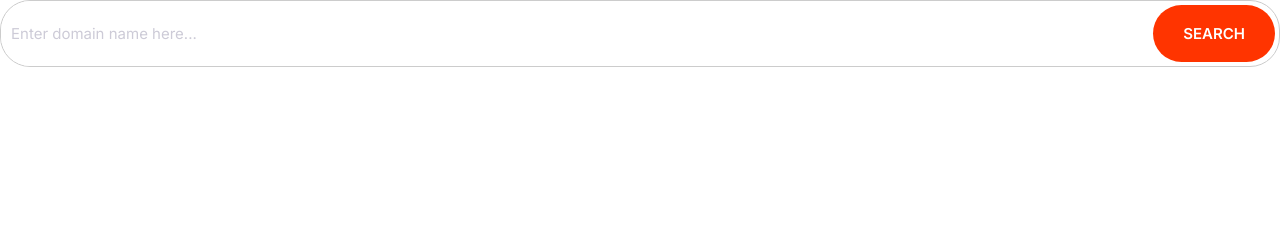
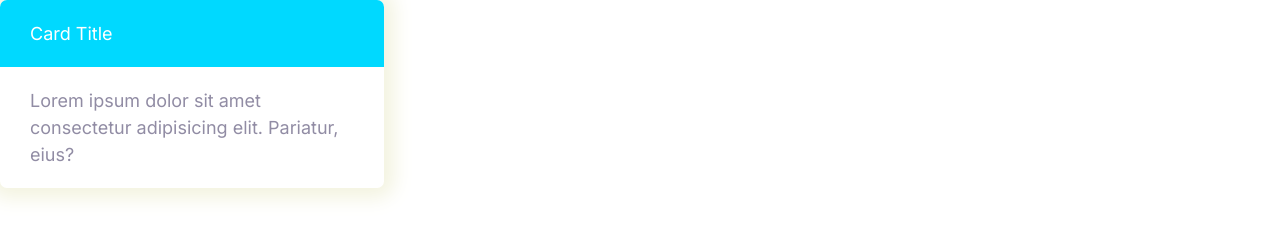
Before and after one commit to skoopje/moshify, a plain HTML site: page index.html in a window 1280 px wide. Drawn offline with Linux system fonts and the light colour scheme.

Commit message:
Building reusable carts.

```diff
--- a/CSS/styles.css
+++ b/CSS/styles.css
@@ -257,3 +257,25 @@ a {
         font-size: 1.5rem;
     }
 }
+
+/* Cards */
+
+.card {
+    border-radius: 7px;
+    box-shadow: 0 0 20px 10px #f3f3df;
+    overflow: hidden;
+}
+
+.card__header, .card__body{
+    padding: 2rem 3rem;
+}
+
+.card--primary .card__header {
+    background: var(--color-primary);
+    color: #fff;
+}
+
+.card--secondary .card__header {
+    background: var(--color-secondary);
+    color: #fff;
+}
--- a/index.html
+++ b/index.html
@@ -14,13 +14,14 @@
     <link rel="stylesheet" href="css/styles.css" />
   </head>
   <body>
-    <div class="input-group">
-      <input
-        type="text"
-        class="input"
-        placeholder="Enter domain name here..."
-      />
-      <button class="btn btn--accent">Search</button>
+    <div style="width: 30%">
+      <div class="card card--secondary">
+        <header class="card__header">Card Title</header>
+        <div class="card__body">
+          Lorem ipsum dolor sit amet consectetur adipisicing elit. Pariatur,
+          eius?
+        </div>
+      </div>
     </div>
   </body>
 </html>
```
Also changed, not shown: Components/Carts.html (added, +11 -0 lines).
